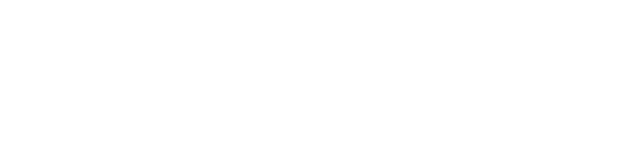
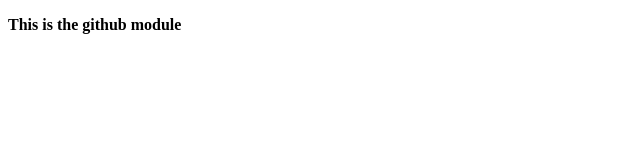
Before and after one commit to HasanUchiha/My-Repo, a plain HTML site: page index.html in a window 1280 px wide. Shown: the whole page, without its empty margins (0-640 px from the left). Drawn offline with Linux system fonts and the light colour scheme.

Commit message:
git module

```diff
--- a/index.html
+++ b/index.html
@@ -7,6 +7,6 @@
     <title>My first repo</title>
 </head>
 <body>
-
+    <p><strong>This is the github module</strong> </p>
 </body>
 </html>
```
